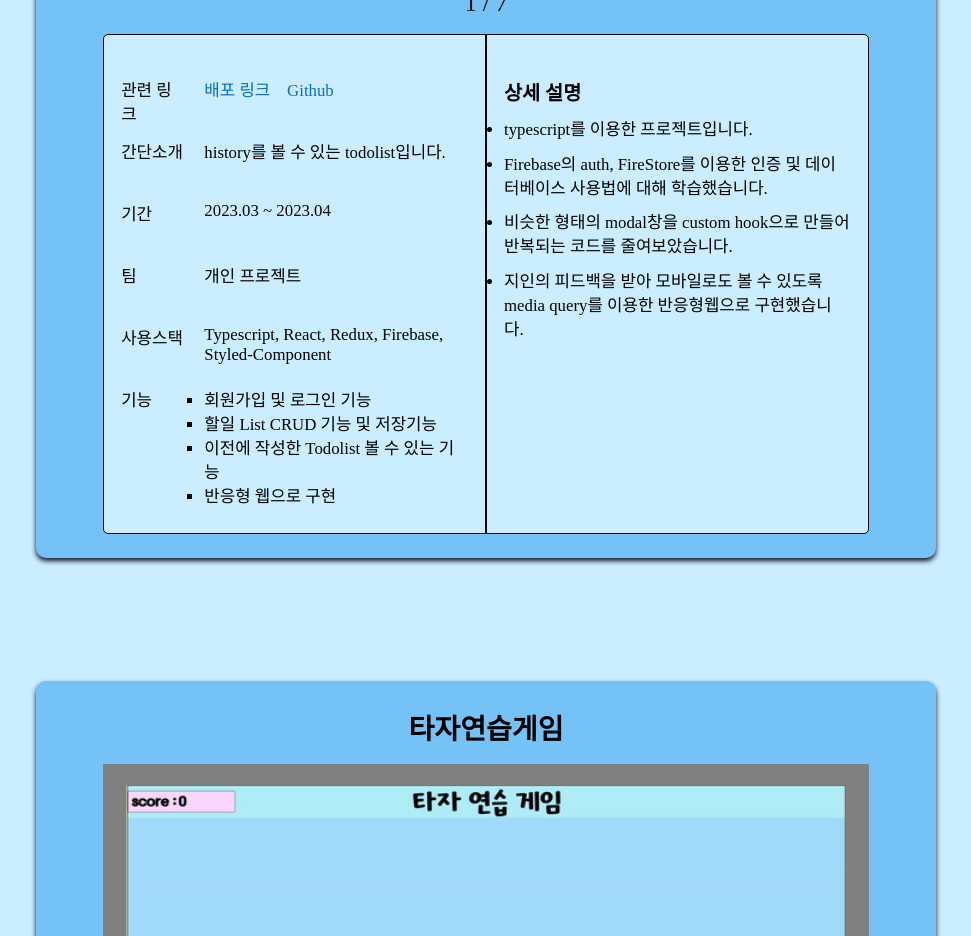
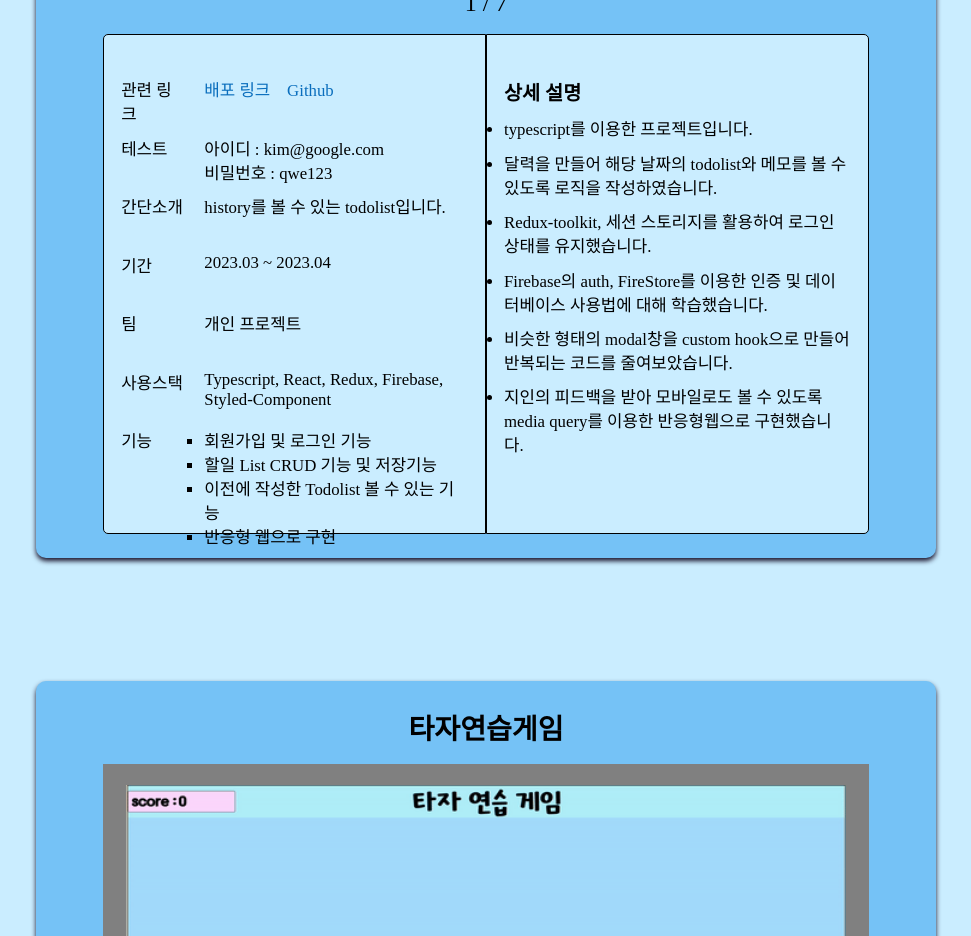
Before and after one commit to kimsh322/portfolio-react, a React (Vite) app: page / in a window 1280 px wide. Shown: the part 2280-3216 px from the top of the page, without its empty margins (154-1125 px from the left). Built offline with nearby package versions, Linux system fonts and the light colour scheme; a web font is replaced by a local one.

Commit message:
Docs : todolist 컨텐츠 추가

```diff
--- a/src/assets/projects/todo-list/todolist.ts
+++ b/src/assets/projects/todo-list/todolist.ts
@@ -13,6 +13,7 @@ export const todolistContents: ProjectContents = {
   image: [mainImg, navImg, todaylistImg, todayEndImg, historyImg, mobileImg1, mobileImg2],
   period: "2023.03 ~ 2023.04",
   team: "개인 프로젝트",
+  testId: { id: "kim@google.com", password: "qwe123" },
   stacks: "Typescript, React, Redux, Firebase, Styled-Component",
   link: {
     deploy: "https://todolist-75cfc.web.app/",
@@ -26,6 +27,8 @@ export const todolistContents: ProjectContents = {
   ],
   description: [
     "typescript를 이용한 프로젝트입니다.",
+    "달력을 만들어 해당 날짜의 todolist와 메모를 볼 수 있도록 로직을 작성하였습니다.",
+    "Redux-toolkit, 세션 스토리지를 활용하여 로그인 상태를 유지했습니다.",
     "Firebase의 auth, FireStore를 이용한 인증 및 데이터베이스 사용법에 대해 학습했습니다.",
     "비슷한 형태의 modal창을 custom hook으로 만들어 반복되는 코드를 줄여보았습니다.",
     "지인의 피드백을 받아 모바일로도 볼 수 있도록 media query를 이용한 반응형웹으로 구현했습니다.",
```
